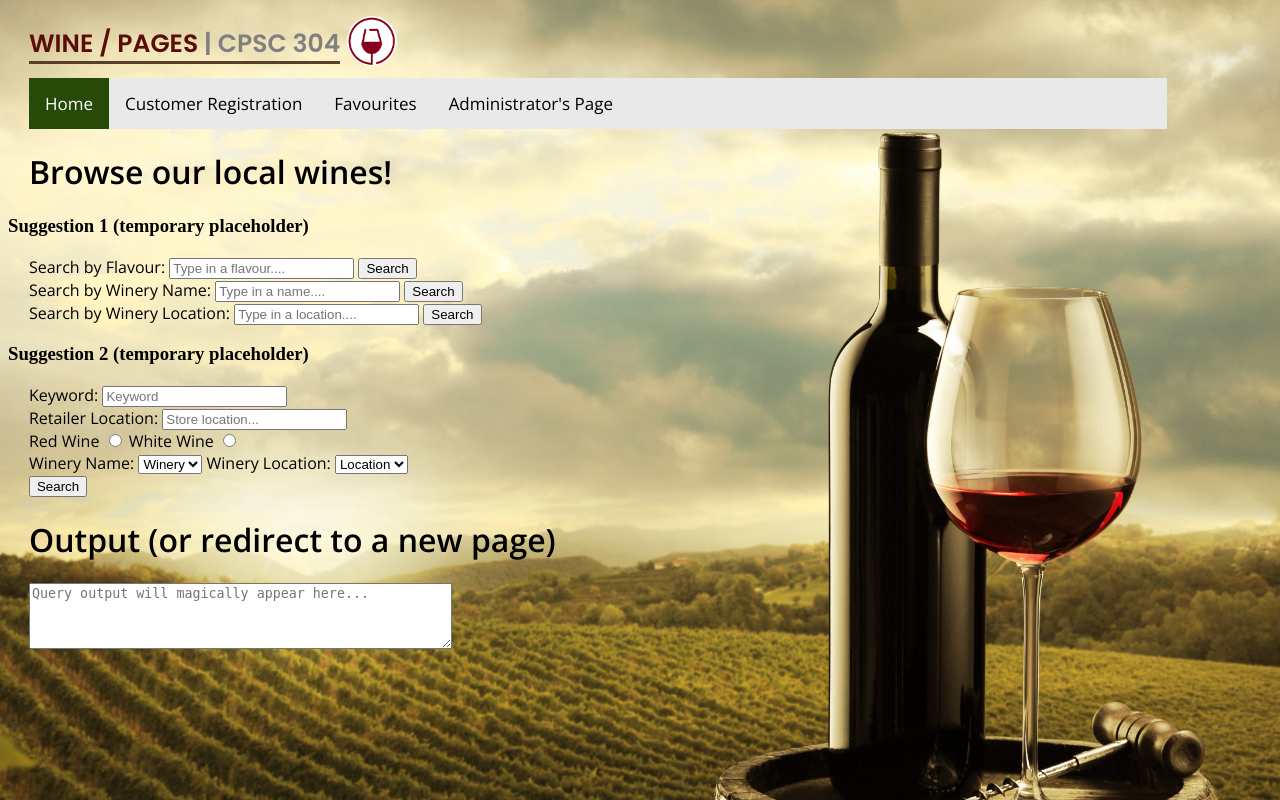
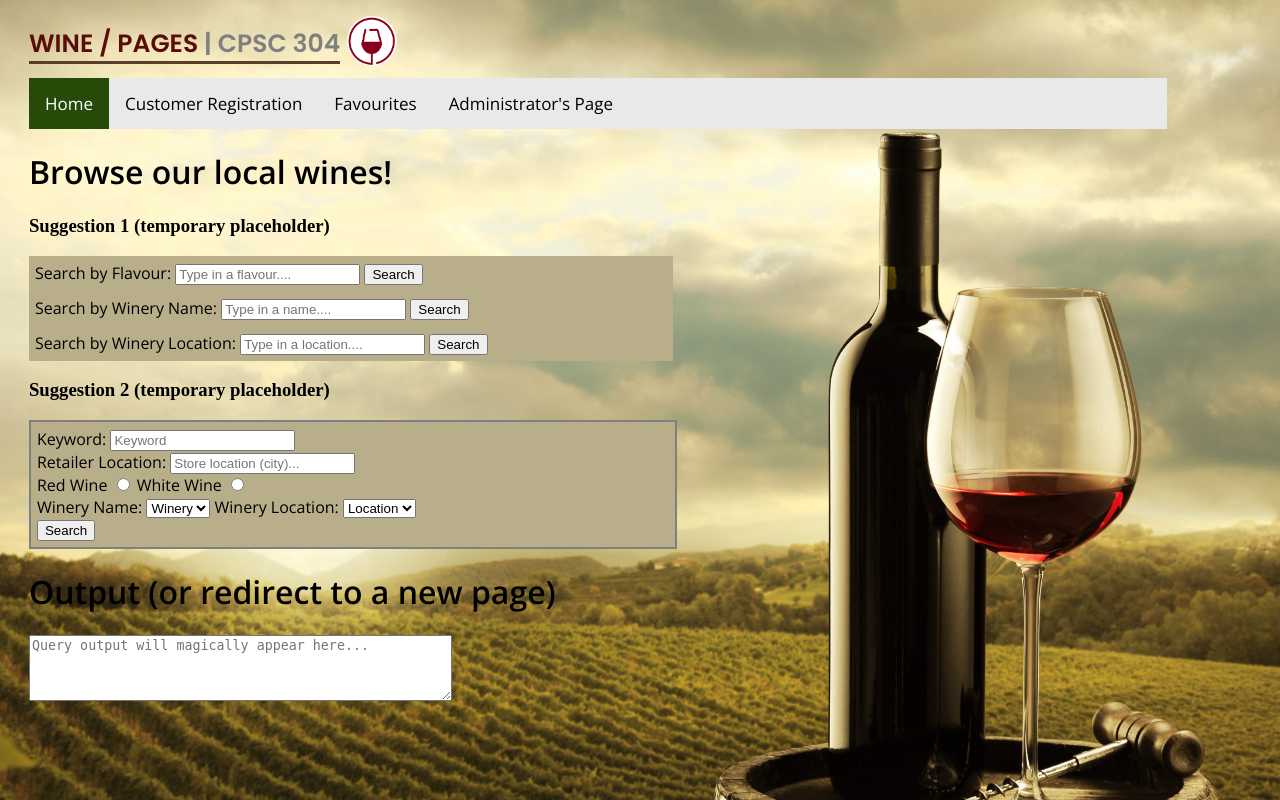
Before and after one commit to AlanSPAGHETTI/CPSC_304_WINE_PAGES, a PHP site: page /winePagesUI.html in a window 1280 px wide. Run offline with PHP 8.4, Linux system fonts and the light colour scheme.

Commit message:
Add files via upload

```diff
--- a/winePagesUI/winePagesUI.css
+++ b/winePagesUI/winePagesUI.css
@@ -118,3 +118,18 @@ body {
   border: none;
   font-size: 17px;
 }
+
+.Search1 {
+  background-color: #b8ae8a;
+  padding: 6px;
+}
+
+.Search2 {
+  background-color: #b8ae8a;
+  padding: 6px;
+  border: 2px solid grey;
+}
+
+h3{
+  margin-left: 1.66%;
+}
--- a/winePagesUI/winePagesUI.html
+++ b/winePagesUI/winePagesUI.html
@@ -21,24 +21,24 @@
 
 <h1 class="FormTitle">Browse our local wines!</h1>
  <h3>Suggestion 1 (temporary placeholder)</h3>
-	<form class="Search" id="SearchByFlavour">
+	<form class="Search1" id="SearchByFlavour">
 		<label>Search by Flavour:</label>
 		<input type="test" name="Query" placeholder="Type in a flavour....">
 		<button>Search</button>
 	</form>
-	<form class="Search" id="SearchByWinery">
+	<form class="Search1" id="SearchByWinery">
 		<label>Search by Winery Name:</label>
 		<input type="test" name="Query" placeholder="Type in a name....">
 		<button>Search</button>
 	</form>
-	<form class="Search" id="SearchByWineryLocation">
+	<form class="Search1" id="SearchByWineryLocation">
 		<label>Search by Winery Location:</label>
 		<input type="test" name="Query" placeholder="Type in a location....">
 		<button>Search</button>
 	</form>
 
      <h3>Suggestion 2 (temporary placeholder)</h3>
-	<form class="Search" id="AlternateSearch">
+	<form class="Search2" id="AlternateSearch">
 
 		<div>
 			<label for="Keyword">Keyword:</label>
@@ -46,7 +46,7 @@
 		</div>
          <div>
 			<label for="StoreLoaction">Retailer Location:</label>
-			<input type="text" name="RetilerLocation" placeholder="Store location...">
+			<input type="text" name="RetilerLocation" placeholder="Store location (city)...">
 		</div>
 		<div>
 			<label for="Red">Red Wine</label>
@@ -71,6 +71,9 @@
 				<option>SK</option>
 				<option>ON</option>
 				<option>QC</option>
+				<option>NS</option>
+				<option>PEI</option>
+				<option>NF</option>
 			</select>
 		</div>
 		<button>Search</button>
```
